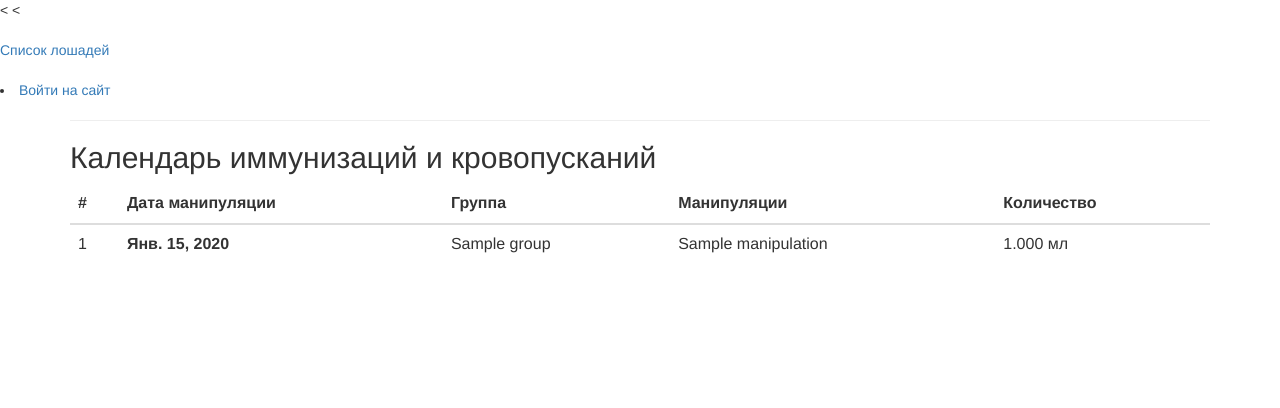
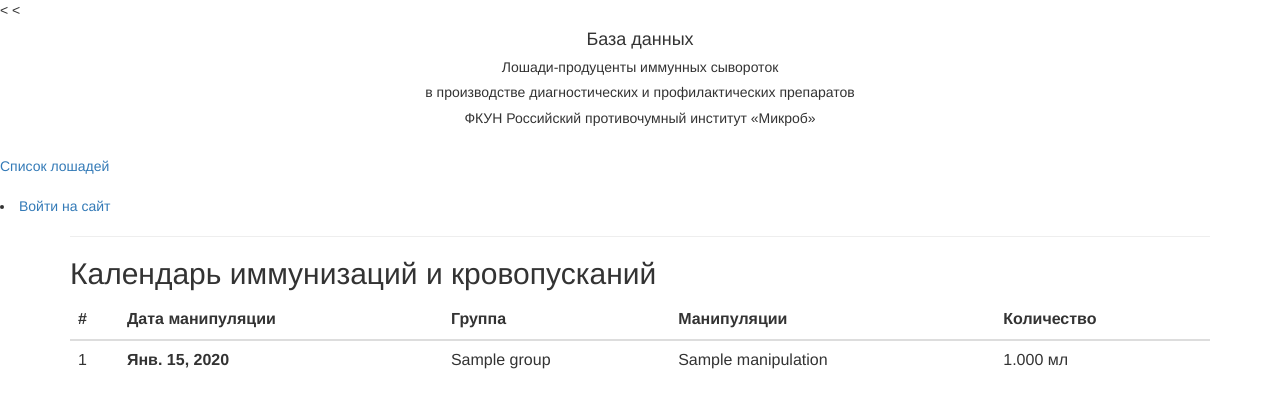
Before and after one commit to svgen83/horse_producent_base, a Django app: page /calendar in a window 1280 px wide. Shown: the top 408 px of the page. Run offline with Django 3.2, Linux system fonts and the light colour scheme; tables that the repository leaves empty hold one stand-in row (values such as "Sample post"); parts of the project's set-up code (start-up, migrations or seed data) failed here and were passed over; some libraries are stand-ins or nearby versions.

Commit message:
Update index_template.html

```diff
--- a/horse_p/templates/index_template.html
+++ b/horse_p/templates/index_template.html
@@ -10,7 +10,7 @@
     <meta name="author" content="">
     <link rel="icon" href="favicon.ico">
 
-    <title>База данных лошадей-продуцентов</title>
+    <title>Лошади-продуценты иммунных сывороток</title>
 
     <link
       rel="stylesheet"
@@ -25,6 +25,10 @@
   </head>
 <  <body>
     <div>
+		  <h4 align="center">База данных</h4>
+		  <h5 align="center">Лошади-продуценты иммунных сывороток</h5>
+			<h5 align="center">в производстве диагностических и профилактических препаратов </h5>
+			<h5 align="center">ФКУН Российский противочумный институт «Микроб»</h5>
 		  <a class="navbar" href="{% url 'index'%}">Список лошадей</a>
 		</div>
 
```
